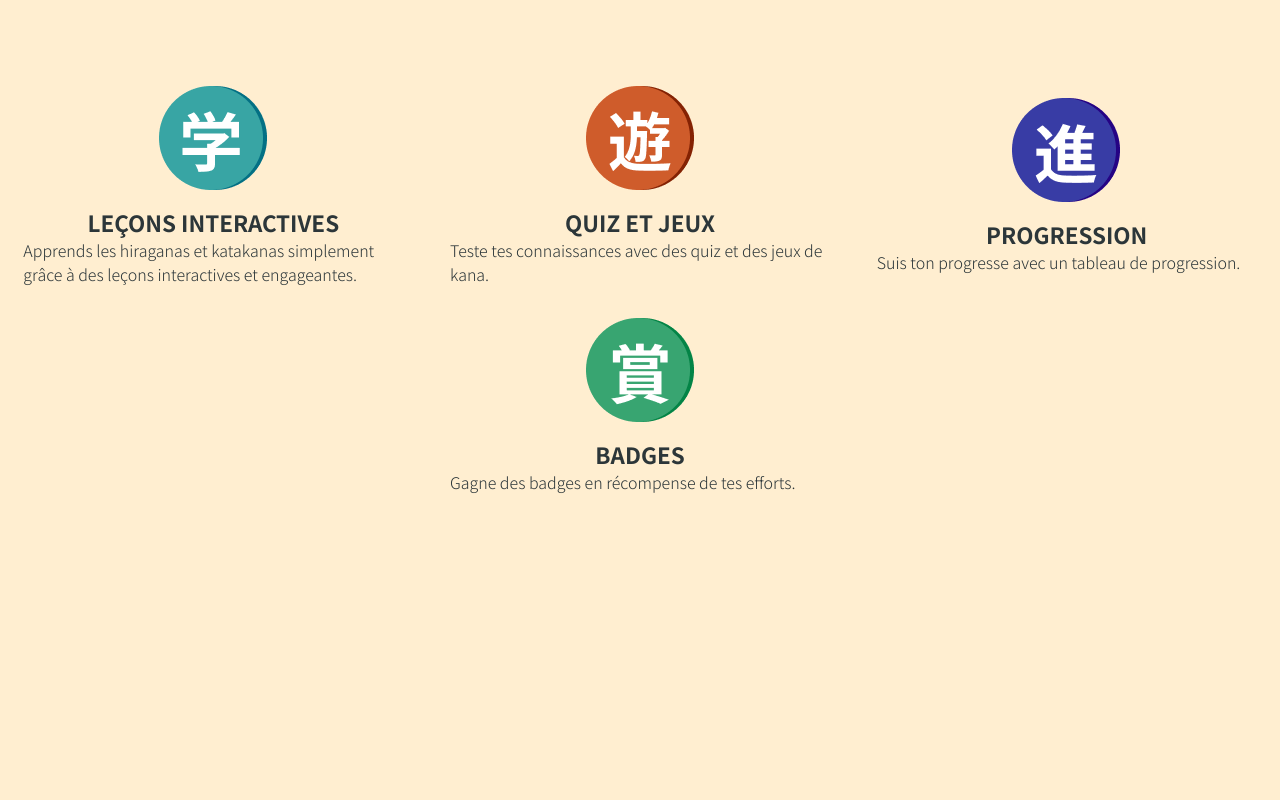
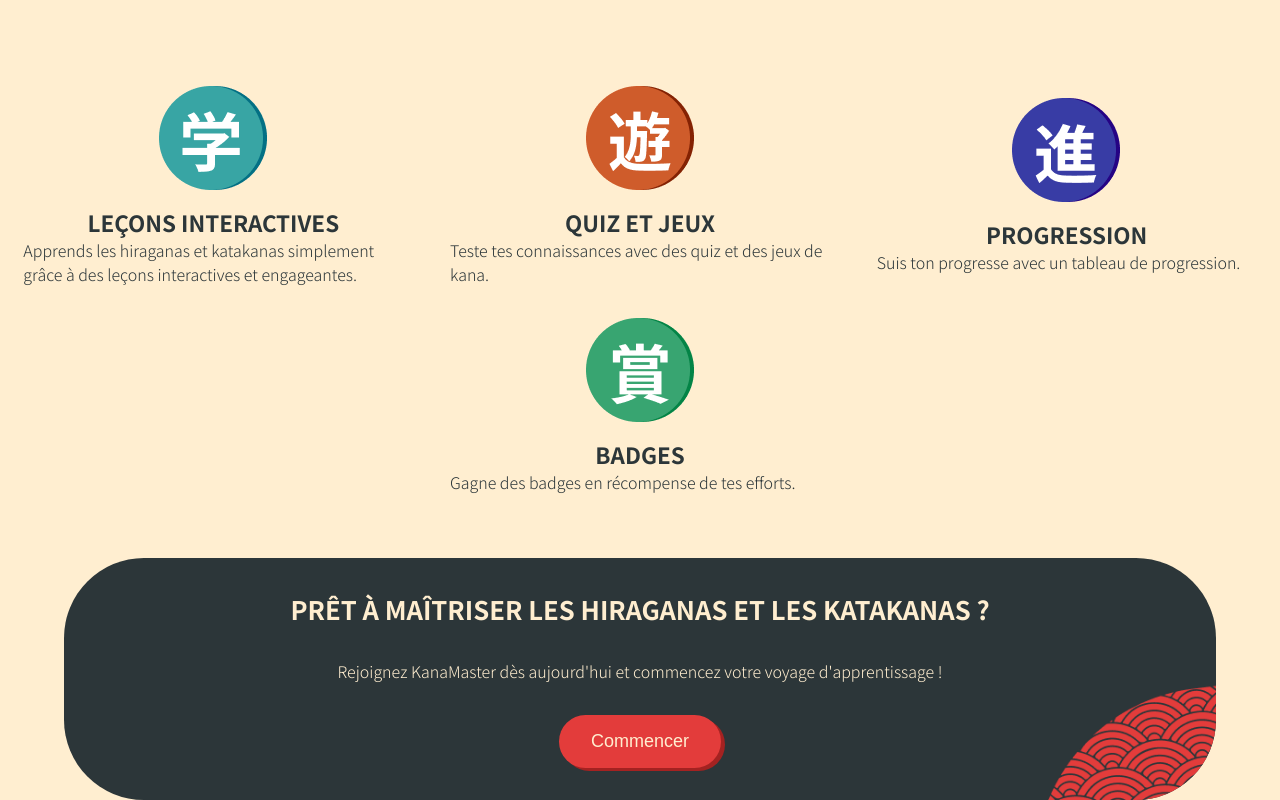
Before and after one commit to fbuisson/KanaMaster, a Next.js app in the folder packages/client/: page / in a window 1280 px wide. Shown: the part 911-1711 px from the top of the page. Before the commit the page ends 1405 px from the top, so only its background shows below. Built offline with nearby package versions, Linux system fonts and the light colour scheme; no server answers.

Commit message:
✨ Banner added

```diff
--- a/packages/client/src/app/globals.scss
+++ b/packages/client/src/app/globals.scss
@@ -1,3 +1,5 @@
+@import 'mixins';
+
 // Variables SCSS
 $background: #FFEED0;
 $primary: #2C3639;
@@ -76,3 +78,37 @@ h3 {
 .spaces-block {
   margin-top: 4rem;
 }
+
+.banner {
+  @include center-block();
+  @include flex-center(2rem, center, center, column);
+  position: relative;
+  text-align: center;
+  padding: 2rem 4rem;
+  max-width: 1200px;
+  width: 90%;
+  background-color: $primary;
+  color: $secondary;
+  border-radius: 80px;
+  overflow: hidden;
+
+  &::before {
+    content: "";
+    position: absolute;
+    background-image: url("/seigaiha.png");
+    background-size: contain;
+    background-repeat: no-repeat;
+    background-position: right;
+    bottom: 0;
+    right: 0;
+    width: 60%;
+    height: 60%;
+  }
+}
+
+
+@media (max-width: 768px) {
+  .banner {
+    display: none;
+  }
+}
--- /dev/null
+++ b/packages/client/src/app/mixins.scss
@@ -0,0 +1,11 @@
+@mixin flex-center($gap: 0, $justify: center, $align: center, $direction: row) {
+  display: flex;
+  gap: $gap;
+  justify-content: $justify;
+  align-items: $align;
+  flex-direction: $direction;
+}
+
+@mixin center-block() {
+  margin-inline: auto;
+}
--- a/packages/client/src/app/page.tsx
+++ b/packages/client/src/app/page.tsx
@@ -1,9 +1,12 @@
 "use client";
 
 import Button from "@/components/UI/Button";
+import { useAuth } from "@/contexts/AuthContext";
 import styled from "styled-components";
 
 export default function Home() {
+  const { isLoggedIn } = useAuth();
+
   return (
     <main>
       <S.Hero>
@@ -42,6 +45,11 @@ export default function Home() {
             <p style={{ width: "380px" }}>Gagne des badges en récompense de tes efforts.</p>
           </S.Column>
         </S.Flexcontainer>
+        <div className="spaces-block banner">
+          <h2>Prêt à maîtriser les hiraganas et les katakanas ?</h2>
+          <p>Rejoignez KanaMaster dès aujourd'hui et commencez votre voyage d'apprentissage !</p>
+          <Button size="xl" link={isLoggedIn ? "/profile" : "/register"}>Commencer</Button>
+        </div>
       </div>
     </main>
   );
```
Also changed, not shown: packages/client/public/seigaiha.png (added).
